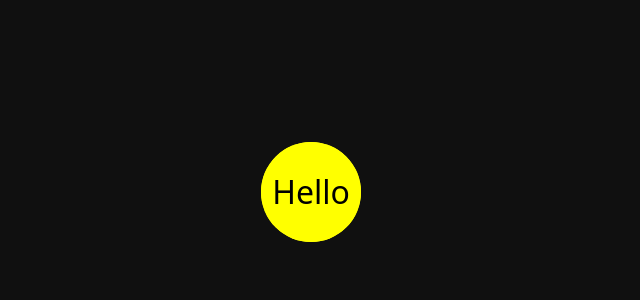
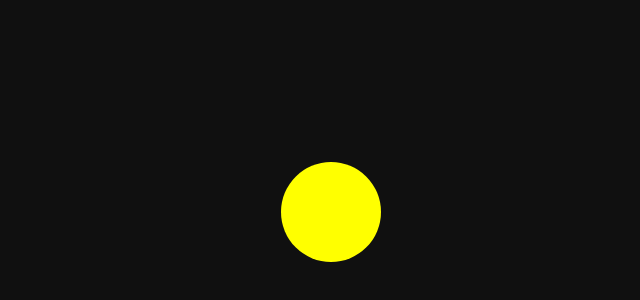
Before and after one commit to mnraza-dev/NextJS_Mastery, a Next.js app in the folder Animations/demos/: page / in a window 1280 px wide. Shown: the part 128-428 px from the top of the page, without its empty margins (329-969 px from the left). Built offline with nearby package versions, Linux system fonts and the light colour scheme.

Commit message:
refactor: simplify motion.div usage and enhance animation properties

```diff
--- a/Animations/demos/app/page.tsx
+++ b/Animations/demos/app/page.tsx
@@ -4,16 +4,14 @@ import * as motion from 'motion/react-client'
 const Home = () => {
   return (
     <div>
-      <div className="box">
+
         <motion.div
           className="box"
           initial={{ opacity: 0 }}
-          animate={{ opacity: 1 }}
+          animate={{ opacity: 1 , x:20, y:20 }}
           transition={{ duration: 1 }}
-        >
-          Hello
-        </motion.div>
-      </div>
+        />
+
     </div>
   )
 }
```
